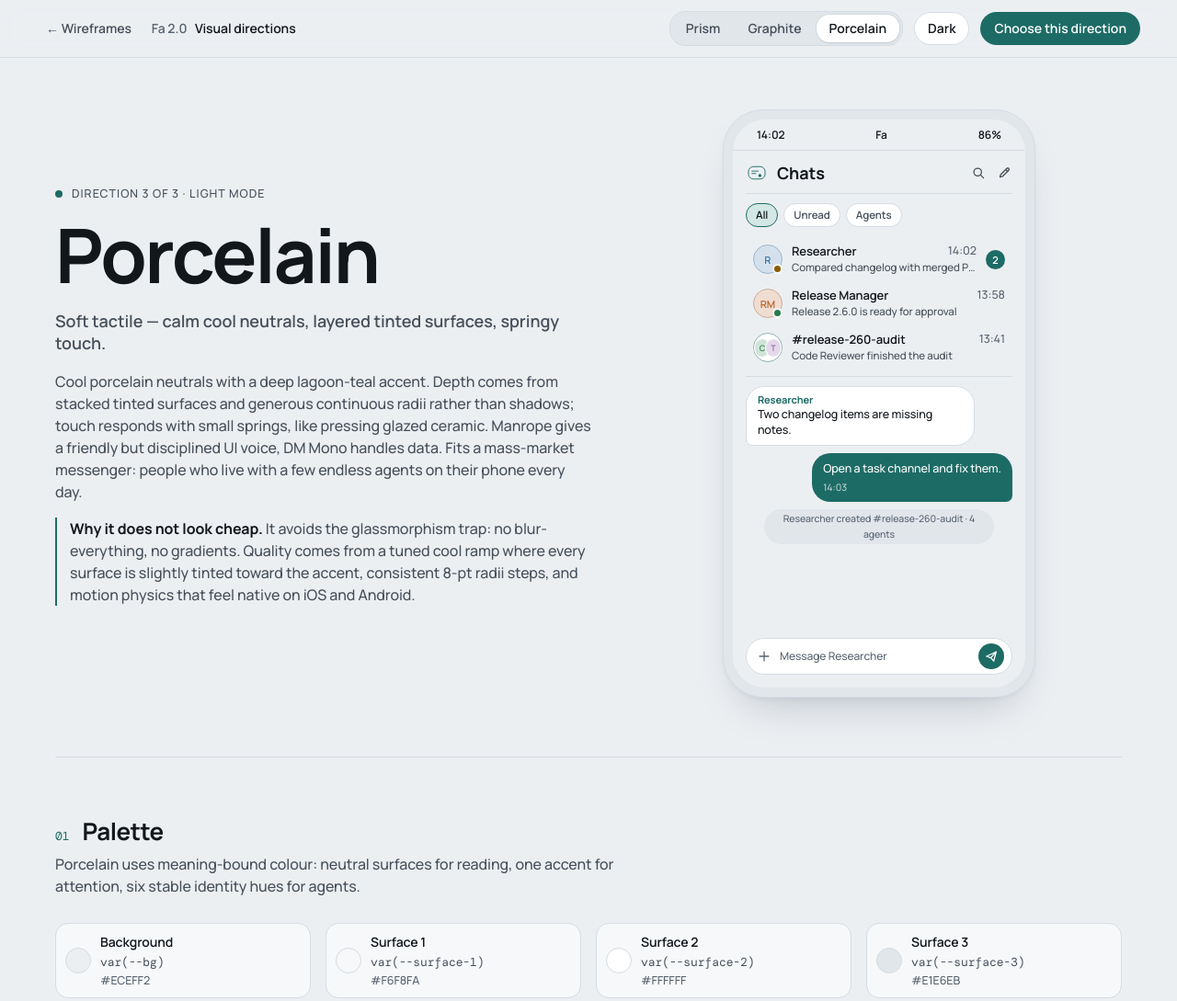
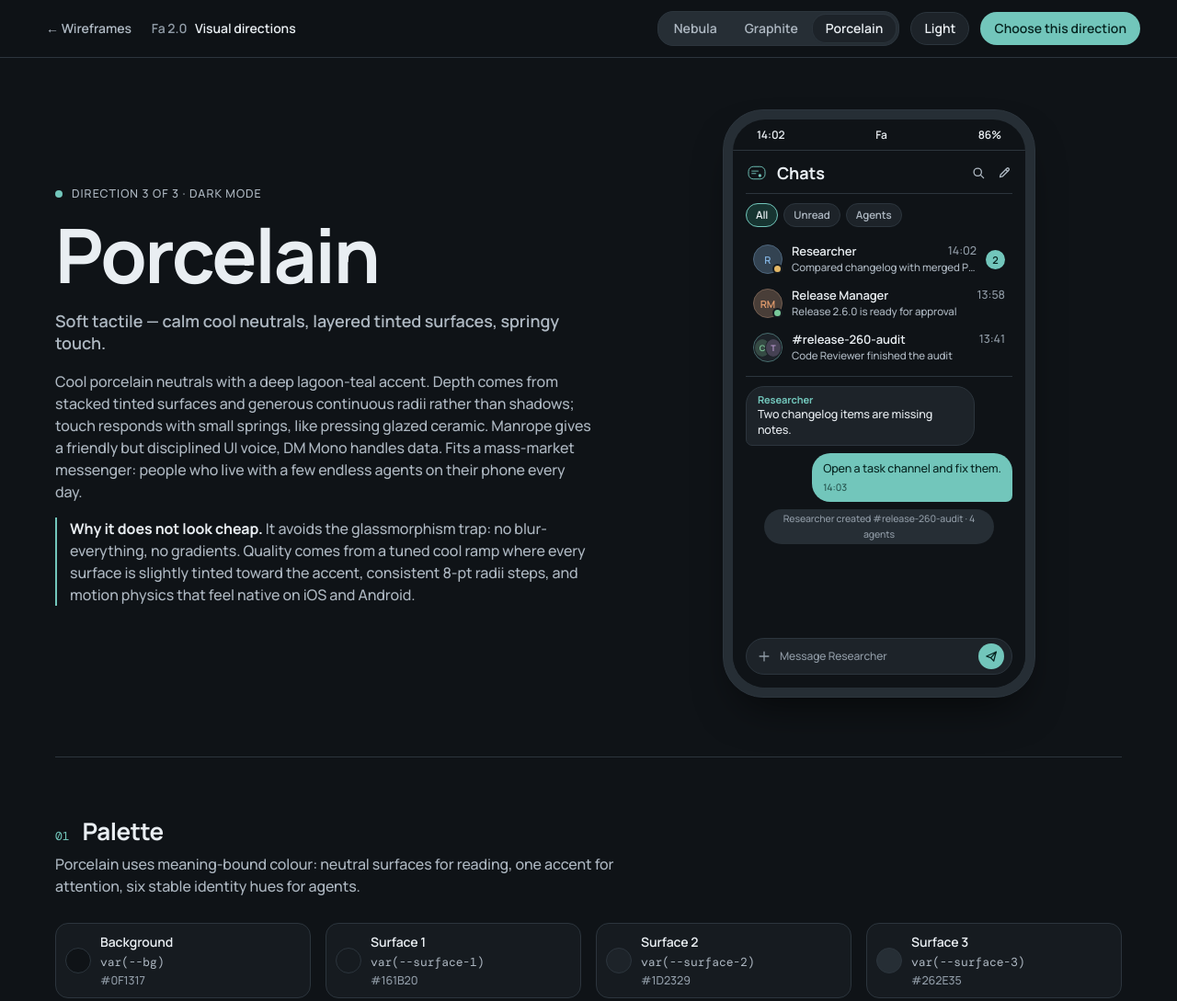
Before and after one commit to IstiN/fa_poc, a website with bundled scripts: page styleguide.html in a window 1280 px wide. Shown: the top 1089 px of the page at 92% size. Built offline with nearby package versions, Linux system fonts and the light colour scheme.

Commit message:
Switch styleguide to dark-first by default, replace eye-burning orange with calm Nebula iris-glow

```diff
--- a/styleguide.css
+++ b/styleguide.css
@@ -1,24 +1,24 @@
 /* Fa 2.0 styleguide — tokens per [data-direction][data-mode]. Generated values mirror DIRECTIONS in styleguide.js. */
 
-/* ---------- Prism ---------- */
-[data-direction="prism"] {
+/* ---------- Nebula ---------- */
+[data-direction="nebula"] {
   --font-display: 'Space Grotesk', system-ui, sans-serif;
   --font-ui: 'Inter', system-ui, sans-serif;
   --font-mono: 'JetBrains Mono', ui-monospace, monospace;
-  --r-xs: 3px;
-  --r-sm: 6px;
-  --r-md: 8px;
-  --r-lg: 12px;
-  --r-xl: 16px;
+  --r-xs: 4px;
+  --r-sm: 8px;
+  --r-md: 12px;
+  --r-lg: 16px;
+  --r-xl: 22px;
   --r-pill: 999px;
-  --dur-fast: 120ms;
-  --ease-fast: cubic-bezier(0.16, 1, 0.3, 1);
-  --dur-base: 200ms;
-  --ease-base: cubic-bezier(0.16, 1, 0.3, 1);
-  --dur-emph: 280ms;
-  --ease-emph: cubic-bezier(0.25, 1, 0.5, 1);
-  --dur-spring: 240ms;
-  --ease-spring: cubic-bezier(0.18, 0.89, 0.32, 1.28);
+  --dur-fast: 140ms;
+  --ease-fast: cubic-bezier(0.2, 0.9, 0.3, 1);
+  --dur-base: 220ms;
+  --ease-base: cubic-bezier(0.2, 0.9, 0.3, 1);
+  --dur-emph: 320ms;
+  --ease-emph: cubic-bezier(0.25, 1, 0.4, 1);
+  --dur-spring: 280ms;
+  --ease-spring: cubic-bezier(0.2, 1.1, 0.4, 1);
   --icon-stroke: 1.5;
   --icon-cap: round;
   --icon-join: round;
@@ -37,53 +37,53 @@
   --t-mono: 400 13px/20px var(--font-mono);
   --ls-mono: 0em;
 }
-[data-direction="prism"][data-mode="dark"] {
+[data-direction="nebula"][data-mode="dark"] {
   color-scheme: dark;
-  --bg: #0A0B0E;
-  --surface-1: #12141A;
-  --surface-2: #191C24;
-  --surface-3: #1F232B;
-  --ink-1: #F2F4F8;
-  --ink-2: #A4ACB8;
-  --ink-3: #8890A0;
-  --hairline: #282D38;
-  --accent: #FF4400;
-  --accent-ink: #0A0B0E;
-  --accent-soft: #2A1408;
-  --success: #00E599;
-  --warn: #FFB020;
-  --danger: #FF3355;
-  --info: #3399FF;
-  --agent-1: #FF5500;
-  --agent-2: #00D4FF;
-  --agent-3: #00E599;
-  --agent-4: #B84DFF;
-  --agent-5: #FFB800;
-  --agent-6: #FF2A7A;
+  --bg: #0B0C10;
+  --surface-1: #11131A;
+  --surface-2: #181B24;
+  --surface-3: #1E212D;
+  --ink-1: #F0F2F8;
+  --ink-2: #9BA3B8;
+  --ink-3: #8892A8;
+  --hairline: #242838;
+  --accent: #9366FF;
+  --accent-ink: #0B0C10;
+  --accent-soft: #241B42;
+  --success: #10B981;
+  --warn: #F59E0B;
+  --danger: #EF4444;
+  --info: #60A5FA;
+  --agent-1: #9366FF;
+  --agent-2: #38BDF8;
+  --agent-3: #34D399;
+  --agent-4: #F472B6;
+  --agent-5: #FBBF24;
+  --agent-6: #A78BFA;
 }
-[data-direction="prism"][data-mode="light"] {
+[data-direction="nebula"][data-mode="light"] {
   color-scheme: light;
-  --bg: #F2F4F8;
+  --bg: #F4F5F9;
   --surface-1: #FFFFFF;
-  --surface-2: #E9ECF2;
-  --surface-3: #DEE2EC;
-  --ink-1: #0C0D12;
-  --ink-2: #454854;
-  --ink-3: #585B6A;
-  --hairline: #D2D6E2;
-  --accent: #D63400;
+  --surface-2: #EAEBF2;
+  --surface-3: #DFE1EC;
+  --ink-1: #0C0E14;
+  --ink-2: #474D5E;
+  --ink-3: #5C6377;
+  --hairline: #D1D5E4;
+  --accent: #6D28D9;
   --accent-ink: #FFFFFF;
-  --accent-soft: #FFE6DC;
-  --success: #007A4D;
-  --warn: #8F5600;
-  --danger: #C41C38;
-  --info: #1762B8;
-  --agent-1: #C43800;
-  --agent-2: #007799;
-  --agent-3: #007A4D;
-  --agent-4: #7822B8;
-  --agent-5: #8F6B00;
-  --agent-6: #B81452;
+  --accent-soft: #EDE9FE;
+  --success: #047857;
+  --warn: #B45309;
+  --danger: #B91C1C;
+  --info: #1D4ED8;
+  --agent-1: #6D28D9;
+  --agent-2: #0284C7;
+  --agent-3: #059669;
+  --agent-4: #DB2777;
+  --agent-5: #D97706;
+  --agent-6: #7C3AED;
 }
 
 /* ---------- Graphite ---------- */
@@ -259,11 +259,11 @@
 }
 
 /* ---------- per-direction flavour (non-colour) ---------- */
-[data-direction="prism"] { --press-scale: 0.97; --display-ls: -0.03em; --caption-transform: none; --row-gap: 2px; --bubble-r: 12px; }
+[data-direction="nebula"] { --press-scale: 0.97; --display-ls: -0.03em; --caption-transform: none; --row-gap: 3px; --bubble-r: 16px; }
 [data-direction="graphite"] { --press-scale: 1; --display-ls: -0.025em; --caption-transform: uppercase; --row-gap: 0px; --bubble-r: 6px; }
 [data-direction="porcelain"] { --press-scale: 0.96; --display-ls: -0.03em; --caption-transform: none; --row-gap: 4px; --bubble-r: 20px; }
-[data-direction="prism"][data-mode="light"] { --shadow-float: 0 1px 2px rgba(12, 13, 18, 0.06), 0 12px 28px -12px rgba(12, 13, 18, 0.18); --scrim: rgba(12, 13, 18, 0.35); }
-[data-direction="prism"][data-mode="dark"] { --shadow-float: inset 0 1px 0 rgba(255, 255, 255, 0.04), 0 0 0 1px var(--hairline), 0 16px 36px -16px rgba(0, 0, 0, 0.8); --scrim: rgba(0, 0, 0, 0.7); }
+[data-direction="nebula"][data-mode="light"] { --shadow-float: 0 1px 2px rgba(12, 14, 20, 0.05), 0 12px 28px -12px rgba(12, 14, 20, 0.16); --scrim: rgba(12, 14, 20, 0.35); }
+[data-direction="nebula"][data-mode="dark"] { --shadow-float: inset 0 1px 0 rgba(255, 255, 255, 0.04), 0 0 0 1px var(--hairline), 0 16px 36px -16px rgba(0, 0, 0, 0.8); --scrim: rgba(0, 0, 0, 0.7); }
 [data-direction="graphite"][data-mode="dark"] { --shadow-float: inset 0 1px 0 rgba(255, 255, 255, 0.05), 0 0 0 1px var(--hairline); --scrim: rgba(0, 0, 0, 0.6); }
 [data-direction="graphite"][data-mode="light"] { --shadow-float: 0 0 0 1px var(--hairline), 0 8px 20px -12px rgba(15, 17, 20, 0.25); --scrim: rgba(15, 17, 20, 0.3); }
 [data-direction="porcelain"][data-mode="light"] { --shadow-float: 0 24px 48px -24px rgba(18, 40, 60, 0.28), 0 2px 6px -2px rgba(18, 40, 60, 0.08); --scrim: rgba(18, 23, 28, 0.28); }
--- a/styleguide.html
+++ b/styleguide.html
@@ -1,5 +1,5 @@
 <!doctype html>
-<html lang="en" data-direction="porcelain" data-mode="light">
+<html lang="en" data-direction="porcelain" data-mode="dark">
 <head>
   <meta charset="utf-8">
   <meta name="viewport" content="width=device-width, initial-scale=1">
--- a/styleguide.js
+++ b/styleguide.js
@@ -34,14 +34,14 @@ export const BODY_TEXT_TOKENS = ['ink1', 'ink2', 'ink3'];
 export const BACKGROUND_TOKENS = ['bg', 'surface1', 'surface2', 'surface3'];
 
 export const DIRECTIONS = {
-  prism: {
-    id: 'prism',
-    name: 'Prism',
-    tagline: 'Electric chromatic — deep space obsidian, vivid signal accents, bold geometric type.',
+  nebula: {
+    id: 'nebula',
+    name: 'Nebula',
+    tagline: 'Deep space obsidian — calm iris-violet glow, soft layered surfaces, zero eye strain.',
     personality:
-      'Deep space canvas with high-voltage chromatic accents: electric vermilion primary, neon mint for success, vivid amber for warnings, and hyper-cyan for info. Bold geometric typography set in Space Grotesk for display moments, Inter for crisp functional UI, and JetBrains Mono with tabular figures. Every agent identity has a saturated, unmistakable spectral hue. A messenger that feels alive, futuristic and uncompromisingly confident.',
+      'Engineered specifically for night-time and dark-first focus: deep obsidian canvas (#0B0C10) paired with a muted, luminous iris-violet accent (#9366FF) instead of eye-burning saturated orange. Displays set in Space Grotesk, UI in Inter, data in JetBrains Mono. Soft atmospheric surfaces with razor 1px borders, smooth pill chips, and calibrated low-fatigue agent hues. Creative and modern without screaming.',
     notCheap:
-      'Not rainbow soup: the canvas is pure deep obsidian (#0A0B0E), never washed-out gray. The electric accents are calibrated to exact mathematical contrast ratios (all body text >= 5:1, accents >= 4.8:1). Hairlines are razor-thin 1px obsidian borders. Geometry is confident with tight, sharp radii.',
+      'Avoiding harsh neon saturation: every accent and state color is softened to prevent eye strain during long sessions while maintaining strict WCAG AA contrast (all text >= 5:1). Dark surfaces layer naturally without blurry glows.',
     fonts: {
       display: { family: 'Space Grotesk', css: "'Space Grotesk', system-ui, sans-serif", flutter: 'GoogleFonts.spaceGrotesk()' },
       ui: { family: 'Inter', css: "'Inter', system-ui, sans-serif", flutter: 'GoogleFonts.inter()' },
@@ -56,30 +56,30 @@ export const DIRECTIONS = {
       ['Caption', 'ui', 12, 16, 500, 0.01, 'My Network · 2 min ago'],
       ['Mono', 'mono', 13, 20, 400, 0, 'fa agent join --channel release-260-audit'],
     ],
-    radius: [['xs', 3], ['sm', 6], ['md', 8], ['lg', 12], ['xl', 16], ['pill', 999]],
-    icon: { stroke: 1.5, cap: 'round', join: 'round', note: '1.5 px, crisp geometric lines with clean round terminals.' },
+    radius: [['xs', 4], ['sm', 8], ['md', 12], ['lg', 16], ['xl', 22], ['pill', 999]],
+    icon: { stroke: 1.5, cap: 'round', join: 'round', note: '1.5 px, clean rounded geometric lines with soft terminals.' },
     motion: {
-      personality: 'Snappy and electric. Instant response with zero drag, precise easing.',
-      fast: [120, 'cubic-bezier(0.16, 1, 0.3, 1)', 'Curves.easeOutExpo'],
-      base: [200, 'cubic-bezier(0.16, 1, 0.3, 1)', 'Curves.easeOutExpo'],
-      emph: [280, 'cubic-bezier(0.25, 1, 0.5, 1)', 'Curves.fastOutSlowIn'],
-      spring: [240, 'cubic-bezier(0.18, 0.89, 0.32, 1.28)', 'SpringDescription(mass: 1, stiffness: 600, damping: 28) · crisp snap'],
+      personality: 'Smooth and effortless. Atmospheric transitions with gentle deceleration.',
+      fast: [140, 'cubic-bezier(0.2, 0.9, 0.3, 1)', 'Curves.easeOutCubic'],
+      base: [220, 'cubic-bezier(0.2, 0.9, 0.3, 1)', 'Curves.easeOutCubic'],
+      emph: [320, 'cubic-bezier(0.25, 1, 0.4, 1)', 'Curves.fastOutSlowIn'],
+      spring: [280, 'cubic-bezier(0.2, 1.1, 0.4, 1)', 'SpringDescription(mass: 1, stiffness: 450, damping: 30)'],
     },
-    elevation: 'Surfaces step forward via obsidian tone ramps (#0A -> #12 -> #19) and subtle 1px luminous hairline borders. No blurry box-shadows.',
+    elevation: 'Obsidian depth hierarchy (#0B -> #11 -> #18) with subtle 1px luminous hairline borders and soft ambient depth.',
     modes: {
       dark: {
-        bg: '#0A0B0E', surface1: '#12141A', surface2: '#191C24', surface3: '#1F232B',
-        ink1: '#F2F4F8', ink2: '#A4ACB8', ink3: '#8890A0', hairline: '#282D38',
-        accent: '#FF4400', accentInk: '#0A0B0E', accentSoft: '#2A1408',
-        success: '#00E599', warn: '#FFB020', danger: '#FF3355', info: '#3399FF',
-        agent1: '#FF5500', agent2: '#00D4FF', agent3: '#00E599', agent4: '#B84DFF', agent5: '#FFB800', agent6: '#FF2A7A',
+        bg: '#0B0C10', surface1: '#11131A', surface2: '#181B24', surface3: '#1E212D',
+        ink1: '#F0F2F8', ink2: '#9BA3B8', ink3: '#8892A8', hairline: '#242838',
+        accent: '#9366FF', accentInk: '#0B0C10', accentSoft: '#241B42',
+        success: '#10B981', warn: '#F59E0B', danger: '#EF4444', info: '#60A5FA',
+        agent1: '#9366FF', agent2: '#38BDF8', agent3: '#34D399', agent4: '#F472B6', agent5: '#FBBF24', agent6: '#A78BFA',
       },
       light: {
-        bg: '#F2F4F8', surface1: '#FFFFFF', surface2: '#E9ECF2', surface3: '#DEE2EC',
-        ink1: '#0C0D12', ink2: '#454854', ink3: '#585B6A', hairline: '#D2D6E2',
-        accent: '#D63400', accentInk: '#FFFFFF', accentSoft: '#FFE6DC',
-        success: '#007A4D', warn: '#8F5600', danger: '#C41C38', info: '#1762B8',
-        agent1: '#C43800', agent2: '#007799', agent3: '#007A4D', agent4: '#7822B8', agent5: '#8F6B00', agent6: '#B81452',
+        bg: '#F4F5F9', surface1: '#FFFFFF', surface2: '#EAEBF2', surface3: '#DFE1EC',
+        ink1: '#0C0E14', ink2: '#474D5E', ink3: '#5C6377', hairline: '#D1D5E4',
+        accent: '#6D28D9', accentInk: '#FFFFFF', accentSoft: '#EDE9FE',
+        success: '#047857', warn: '#B45309', danger: '#B91C1C', info: '#1D4ED8',
+        agent1: '#6D28D9', agent2: '#0284C7', agent3: '#059669', agent4: '#DB2777', agent5: '#D97706', agent6: '#7C3AED',
       },
     },
   },
--- a/styleguide_app.js
+++ b/styleguide_app.js
@@ -20,16 +20,16 @@ import {
   LOGO_NOTES,
 } from './styleguide_icons.js';
 
-const state = { direction: 'porcelain', mode: 'light', chosen: null };
+const state = { direction: 'porcelain', mode: 'dark', chosen: null };
 const roleNames = Object.fromEntries(COLOR_ROLES.map(([key, name]) => [key, name]));
 const agentKeys = ['agent1', 'agent2', 'agent3', 'agent4', 'agent5', 'agent6'];
 const compareRows = {
-  prism: {
-    accent: 'Electric vermilion on obsidian',
+  nebula: {
+    accent: 'Luminous iris-violet on obsidian',
     type: 'Space Grotesk + Inter',
-    motion: 'Snappy, electric, zero drag',
-    bestFor: 'Next-gen agent workflows, bold tech products, high-energy teams',
-    risk: 'High chromatic energy — not for conservative corporate apps',
+    motion: 'Smooth, atmospheric, zero drag',
+    bestFor: 'Night-time focus, deep work, creative agents without eye strain',
+    risk: 'Violet accent is distinctive — lovers of traditional blue/amber may take a moment to adapt',
   },
   graphite: {
     accent: 'One sodium-amber signal',
@@ -218,7 +218,7 @@ function renderCompare() {
     return `<tr${id === state.direction ? ' class="is-current"' : ''}><td><b>${d.name}</b>${id === state.direction ? '<span class="tag">viewing</span>' : ''}</td><td>${d.tagline}</td><td>${c.accent}</td><td>${c.type}</td><td>${c.motion}</td><td>${c.bestFor}</td><td>${c.risk}</td></tr>`;
   }).join('');
   return `<header class="sg-head"><h2 class="sg-h2"><span class="sg-h2__num">07</span>Compare &amp; choose</h2>
-    <p class="sg-lede">Recommended: <b>Porcelain</b> for the mass-market messenger — it is the most tactile and scales best to a phone-first audience. Choose <b>Prism</b> for a bold, distinctive high-energy look, or <b>Graphite</b> for an operator console.</p></header>
+    <p class="sg-lede">Recommended: <b>Porcelain</b> for the mass-market messenger — it is the most tactile and scales best to a phone-first audience. Choose <b>Nebula</b> for a calm, futuristic iris-glow without eye strain, or <b>Graphite</b> for an operator console.</p></header>
     <div class="table-wrap"><table class="sg-table sg-table--compare"><thead><tr><th>Direction</th><th>Personality</th><th>Accent</th><th>Type</th><th>Motion</th><th>Best for</th><th>Risk</th></tr></thead><tbody>${rows}</tbody></table></div>`;
 }
 
@@ -276,7 +276,7 @@ function init() {
   state.chosen = localStorage.getItem(STORAGE_KEY);
   const fromHash = parseHash(location.hash);
   const storedChoice = state.chosen && DIRECTIONS[state.chosen] ? state.chosen : null;
-  apply({ direction: fromHash.direction || storedChoice || 'porcelain', mode: fromHash.mode || 'light' }, false);
+  apply({ direction: fromHash.direction || storedChoice || 'porcelain', mode: fromHash.mode || 'dark' }, false);
   history.replaceState(null, '', buildHash(state.direction, state.mode));
 
   document.addEventListener('click', (event) => {
```
Also changed, not shown: styleguide_icons.js (+5 -5 lines), tests/styleguide-smoke.mjs (+5 -5 lines), README.md, artifacts/styleguide-graphite-dark-mobile.png (added), artifacts/styleguide-graphite-dark.png, artifacts/styleguide-mobile-smoke.png, artifacts/styleguide-nebula-dark-mobile.png (added), artifacts/styleguide-nebula-dark.png (added), artifacts/styleguide-porcelain-dark-mobile.png (added), artifacts/styleguide-porcelain-dark.png, artifacts/styleguide-prism-dark.png (deleted), artifacts/styleguide-prism-light-mobile.png (deleted), artifacts/styleguide-prism-light.png (deleted).
